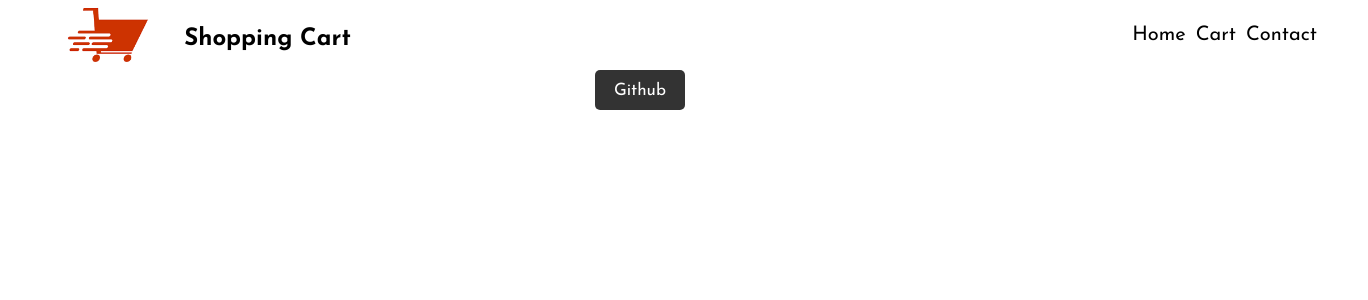
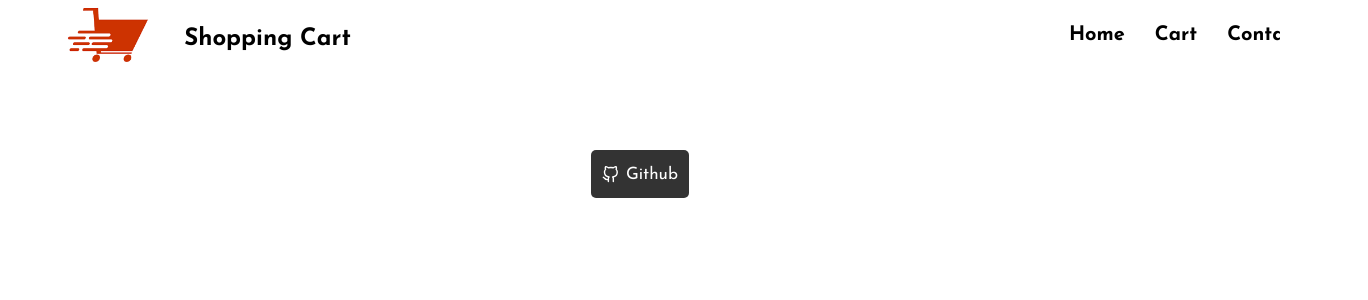
Before and after one commit to imranhassan87/shopping-cart, a React (Create React App) app: page /contact in a window 1280 px wide. Shown: the top 300 px of the page, 1368 px wide, since content can reach past the window. Built offline with nearby package versions, Linux system fonts and the light colour scheme.

Commit message:
animation added

```diff
--- a/package.json
+++ b/package.json
@@ -6,10 +6,12 @@
     "@testing-library/jest-dom": "^4.2.4",
     "@testing-library/react": "^9.3.2",
     "@testing-library/user-event": "^7.1.2",
+    "framer-motion": "^1.11.1",
     "gsap": "^3.3.3",
     "node-sass": "^4.14.1",
     "react": "^16.13.1",
     "react-dom": "^16.13.1",
+    "react-icons": "^3.10.0",
     "react-router-dom": "^5.2.0",
     "react-scripts": "3.4.1"
   },
--- a/src/Components/Contact.js
+++ b/src/Components/Contact.js
@@ -1,9 +1,10 @@
 import React from 'react'
+import { FiGithub } from "react-icons/fi";
 
 const Contact = () => {
     return (
         <div className="contact">
-            <a rel="noopener noreferrer" target="_blank" href='https://github.com/imranhassan87' >Github</a>
+            <a rel="noopener noreferrer" target="_blank" href='https://github.com/imranhassan87' ><FiGithub /> Github</a>
         </div>
     )
 }
--- a/src/Components/Header.js
+++ b/src/Components/Header.js
@@ -1,7 +1,25 @@
-import React from 'react'
+import React, { useEffect } from 'react'
 import { Link } from 'react-router-dom'
+import gsap from 'gsap'
 
 const Header = () => {
+    useEffect(() => {
+        const tl = gsap.timeline()
+        tl.from('.header', 1.8, {
+            y: -200,
+            ease: 'power4.out',
+            stagger: {
+                amount: 0.3
+            }
+        })
+        tl.from('.link', 1.2, {
+            x: 280,
+            ease: 'Power3.easeOut',
+            stagger: {
+                amount: 0.3
+            },
+        })
+    }, [])
     return (
         <nav className="header">
             <div className="container row space-between v-center">
@@ -11,9 +29,9 @@ const Header = () => {
                 </div>
                 <div className="nav-routes">
                     <ul className="row v-center">
-                        <Link to='/'>Home</Link>
-                        <Link to='/cart'>Cart</Link>
-                        <Link to='/contact'>Contact</Link>
+                        <Link className="link" to='/'>Home</Link>
+                        <Link className="link" to='/cart'>Cart</Link>
+                        <Link className="link" to='/contact'>Contact</Link>
                     </ul>
                 </div>
             </div>
--- a/src/styles/app.scss
+++ b/src/styles/app.scss
@@ -19,8 +19,6 @@ html {
     box-sizing: border-box;
     font-family: "Josefin Sans", -apple-system, BlinkMacSystemFont, "Segoe UI", "Roboto", "Oxygen", "Ubuntu",
         "Cantarell", "Fira Sans", "Droid Sans", "Helvetica Neue", sans-serif;
-    -webkit-font-smoothing: antialiased;
-    -moz-osx-font-smoothing: grayscale;
 }
 
 .container {
@@ -48,16 +46,18 @@ html {
     display: flex;
     justify-content: center;
     align-items: center;
+    margin-top: 80px;
     a {
         display: flex;
         align-items: center;
-        justify-content: center;
+        justify-content: space-evenly;
         background-color: #333;
         border-radius: 5px;
         color: #fff;
         text-decoration: none;
         font-size: 17px;
         height: 40px;
+        padding: 4px;
         width: 90px;
         transition: 0.5s;
         &:hover {
@@ -66,50 +66,3 @@ html {
         }
     }
 }
-
-//intro overlay
-
-.intro-overlay {
-    .top {
-        height: 50vh;
-        position: absolute;
-        width: 100%;
-        z-index: 8;
-        .overlay-top {
-            height: 100%;
-            position: absolute;
-            width: 33.33vw;
-            background: #000;
-            bottom: 0;
-            left: 0;
-            right: 0;
-            &:nth-child(2) {
-                left: 33.33%;
-            }
-            &:nth-child(3) {
-                left: 66.66%;
-            }
-        }
-    }
-    .bottom {
-        height: 100vh;
-        position: absolute;
-        width: 100%;
-        z-index: 7;
-        .overlay-bottom {
-            height: 100%;
-            position: absolute;
-            width: 33.33vw;
-            background: #000;
-            top: 0;
-            bottom: 0;
-            left: 0;
-            &:nth-child(2) {
-                left: 33.33%;
-            }
-            &:nth-child(3) {
-                left: 66.66%;
-            }
-        }
-    }
-}
--- a/src/styles/components/header.scss
+++ b/src/styles/components/header.scss
@@ -1,4 +1,5 @@
 .header {
+    overflow: hidden;
     height: 70px;
     width: 100%;
     .logo {
@@ -14,13 +15,14 @@
     }
     .nav-routes {
         ul {
-            margin-right: 19px;
+            margin: 0 19px;
             a {
                 text-decoration: none;
                 color: #000;
                 font-size: 20px;
                 list-style: none;
-                margin-left: 10px;
+                margin: 0 15px;
+                font-weight: 700;
             }
         }
     }
```
Also changed, not shown: src/Components/IntroOverlay.js (deleted, +0 -22 lines), 1 other file (tests, documents, lock files or other folders).
